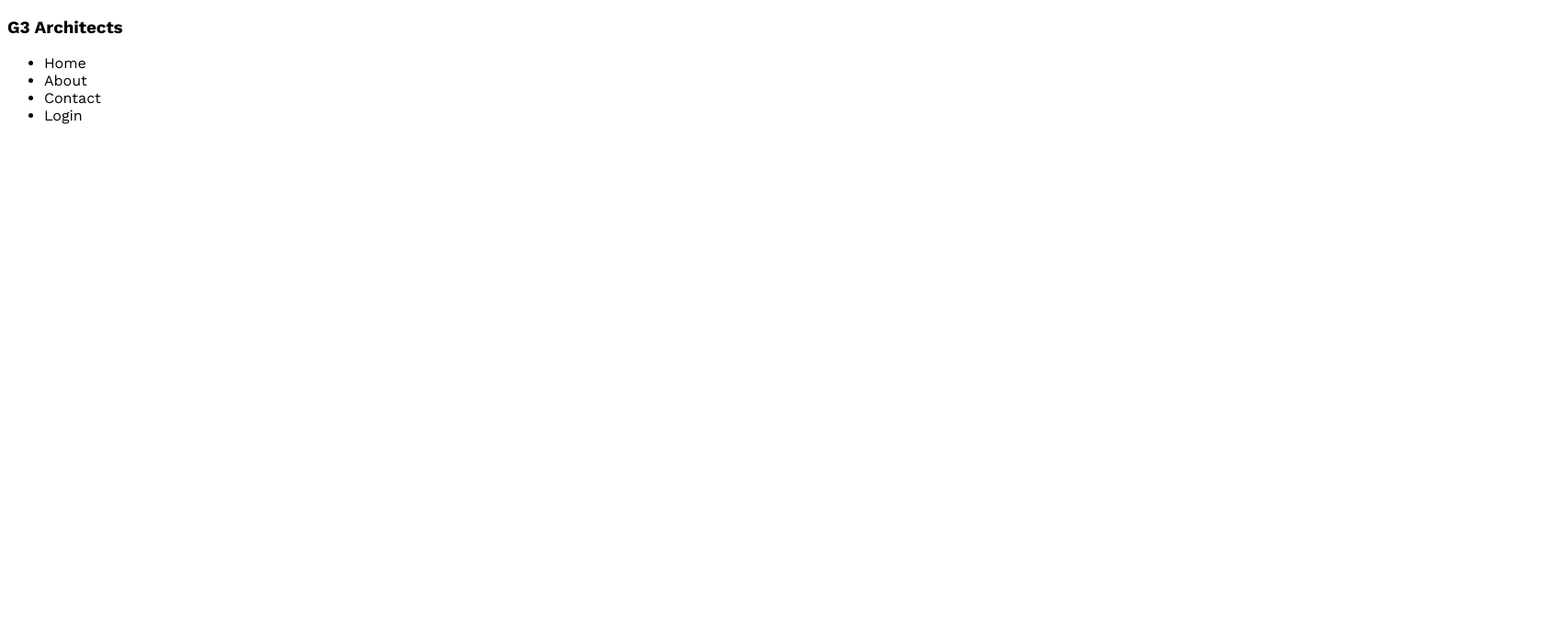
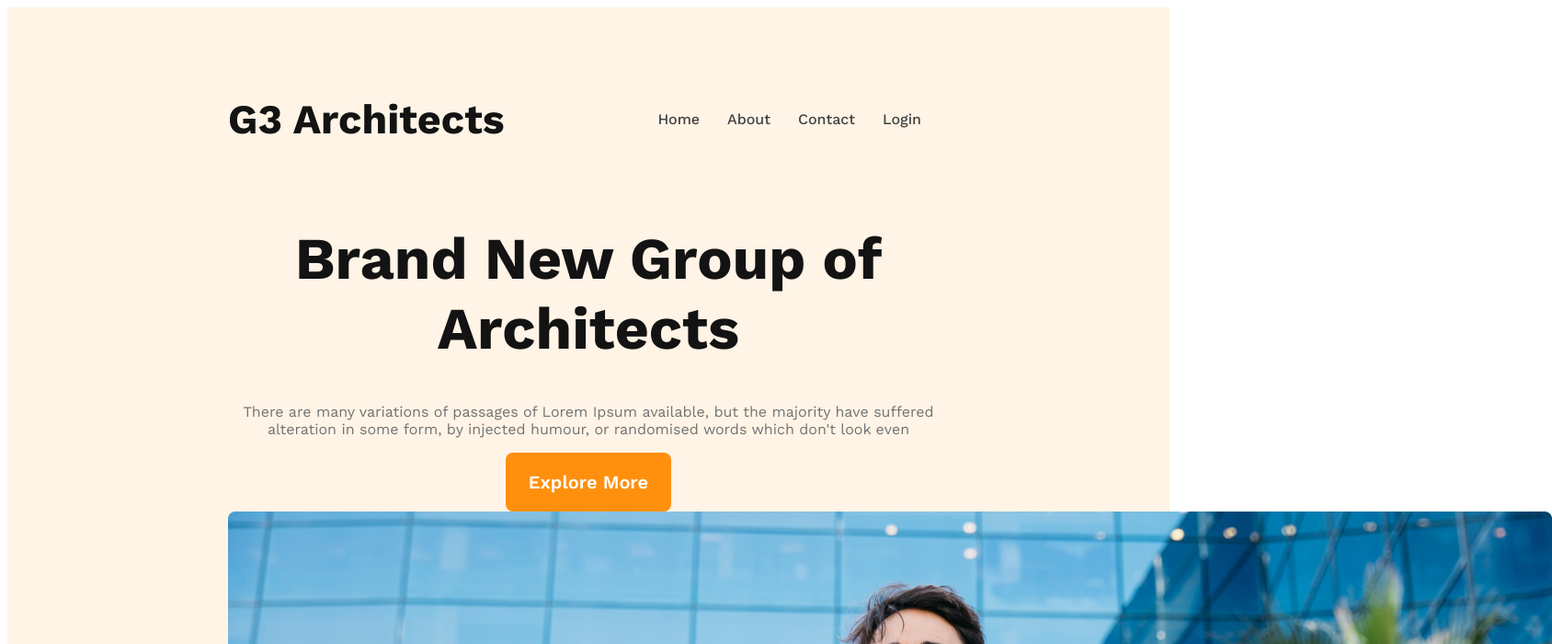
Before and after one commit to Sadman-Chowdhury/g3-architects-website, a plain HTML site: page index.html in a window 1280 px wide. Shown: the top 700 px of the page at 92% size, 1688 px wide, since content can reach past the window. Drawn offline with nearby package versions, Linux system fonts and the light colour scheme.

Commit message:
banner content added

```diff
--- a/index.html
+++ b/index.html
@@ -9,14 +9,22 @@
 <body>
     <header>
         <nav>
-            <h3>G3 Architects</h3>
+            <h3 class="nav-title">G3 Architects</h3>
             <ul>
-                <li><a href=""></a>Home</li>
-                <li><a href=""></a>About</li>
-                <li><a href=""></a>Contact</li>
-                <li><a href=""></a>Login</li>
+                <li><a href="">Home</a></li>
+                <li><a href="">About</a></li>
+                <li><a href="">Contact</a></li>
+                <li><a href="">Login</a></li>
             </ul>
         </nav>
+        <div class="banner">
+            <div class="banner-content">
+                <h1 class="banner-title">Brand New Group of Architects</h1>
+                <p class="banner-des">There are many variations of passages of Lorem Ipsum available, but the majority have suffered alteration in some form, by injected humour, or randomised words which don't look even</p>
+                <button class="btn-primary">Explore More</button>
+            </div>
+            <img src="images/banner.png" alt="">
+        </div>
     </header>
     <main>
 
--- a/style.css
+++ b/style.css
@@ -3,3 +3,59 @@
 *{
     font-family: 'Work Sans', sans-serif;
 }
+.btn-primary{
+    width: 180px;
+    height: 64px;
+    border-radius: 8px;
+    background: #FF900E;
+    color: #FFF;
+    font-size: 20px;
+    font-weight: 600;
+    border: none;
+}
+
+/* Heade styles */
+header{
+    background: rgba(255, 144, 14, 0.10);
+    padding: 50px 240px;
+}
+nav{
+    display: flex;
+    justify-content: space-between;
+    align-items: center;
+}
+.nav-title{
+    color:#131313;
+    text-align: center;
+    font-size: 2.8rem;
+    font-weight: 700;
+}
+nav>ul{
+    display: flex;
+}
+nav li{
+    list-style: none;
+    margin-right: 30px;
+    font-weight: 500;
+    font-size: 1rem;
+}
+nav li a{
+    text-decoration: none;
+    color: #424242;
+}
+.banner-content{
+    max-width: 800px;
+    text-align: center;
+    margin: 0 auto;
+}
+.banner-title{
+    font-size: 4rem;
+    font-weight: 700;
+    color: #131313;
+}
+.banner-des{
+    color: #727272;
+    text-align: center;
+    font-size: 16px;
+    font-weight: 400;
+}
```
